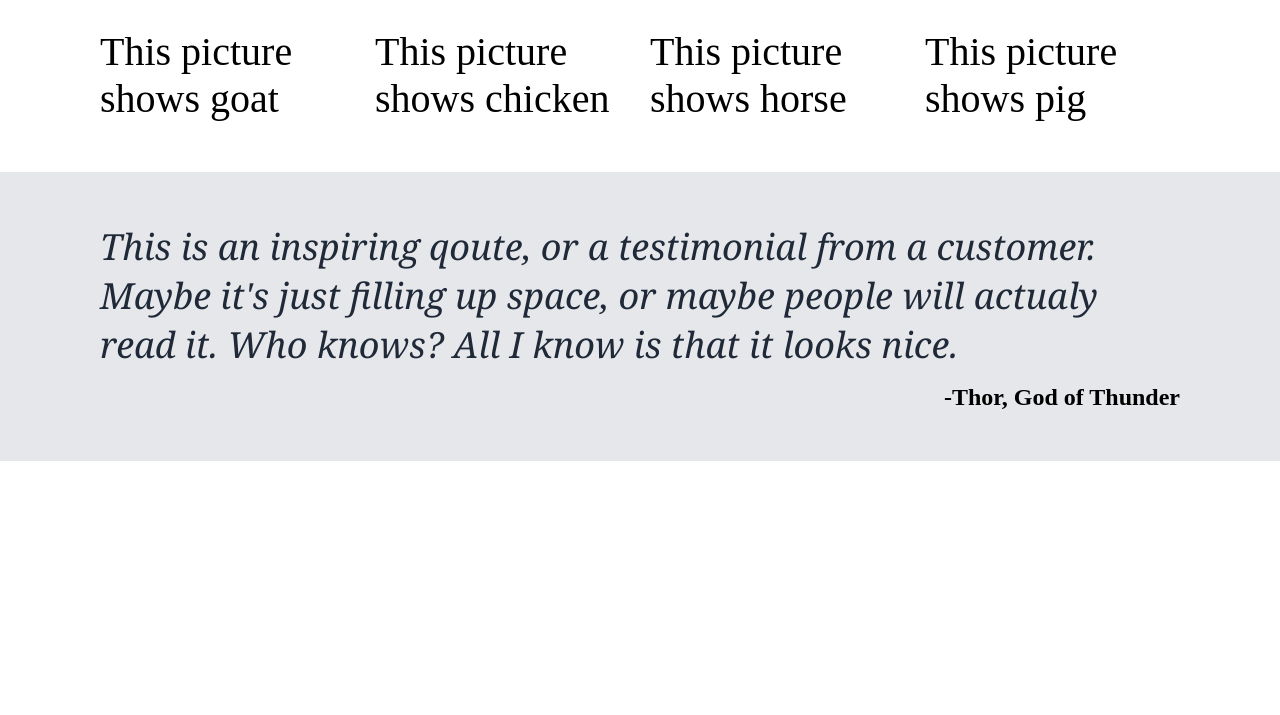
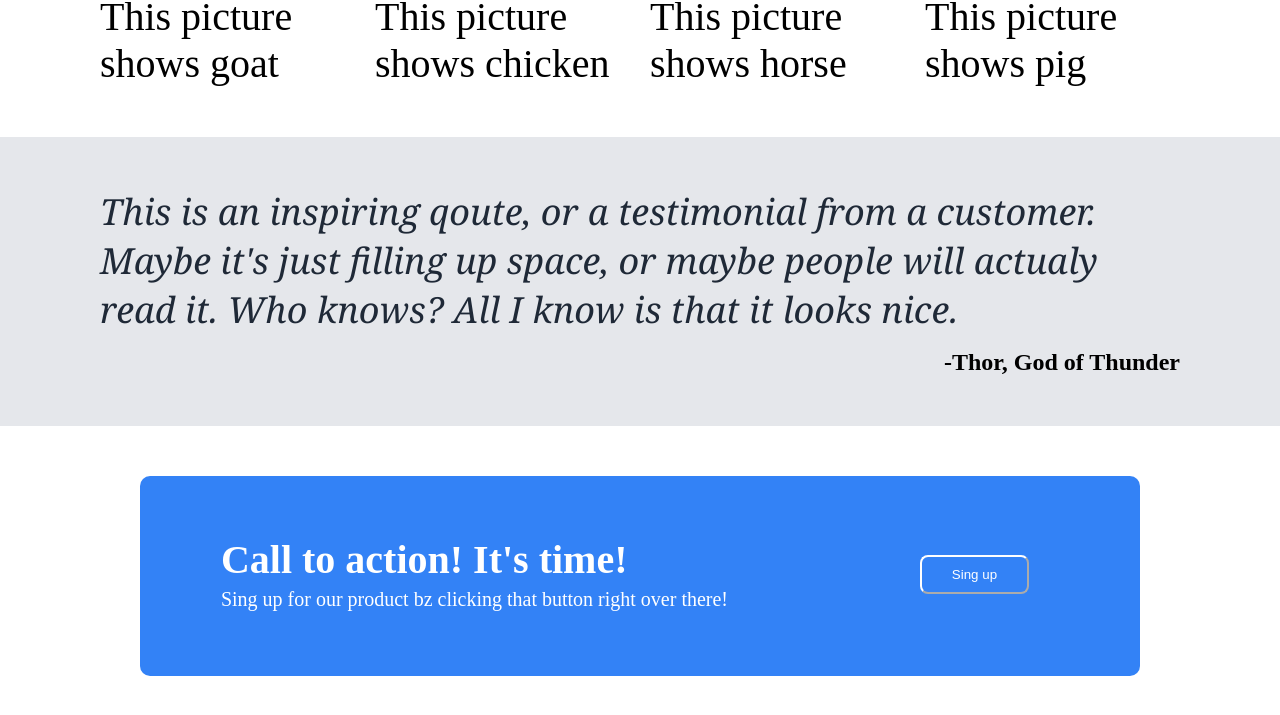
Before and after one commit to igorivor/landing_page, a plain HTML site: page index.html in a window 1280 px wide. Shown: the part 845-1560 px from the top of the page. Before the commit the page ends 1306 px from the top, so only its background shows below. Drawn offline with Linux system fonts and the light colour scheme.

Commit message:
feat: start main section (4/4) Implement flex layout and placeholder content; Main section finised only left footer.

```diff
--- a/index.html
+++ b/index.html
@@ -27,7 +27,7 @@
                     This website has some subtext that goes her under the main title.
                     It's smaller font and the color is lower contrast
                 </p>
-                <button>Sing Up</button>
+                <button id="first_b">Sing Up</button>
             </div>
             <img class="image" src="pictures/slika.jpg" alt="place holder for picture">
         </div>
@@ -61,8 +61,16 @@
             </p>
             <h5 id="signature">-Thor, God of Thunder</h5>
         </div>
-        <div class="four">
-
+        <div class="fourth">
+            <div class="modal">
+                <div class="right">
+                    <h3>Call to action! It's time!</h3>
+                    <p id="sing">Sing up for our product bz clicking that button right over there!</p>
+                </div>
+                <div class="left">
+                    <button id="second_b">Sing up</button>
+                </div>
+            </div>
         </div>
     </div>
 </body>
--- a/style.css
+++ b/style.css
@@ -69,7 +69,7 @@ h4{
     margin: 0;
     padding: 0;
 }
-button{
+#first_b{
     padding: 10px;
     background-color: #3382F6;
     color: white;
@@ -133,3 +133,51 @@ button{
     padding: 0;
     margin: 0;
 }
+.fourth{
+    display: flex;
+    padding: 50px 100px;
+    margin: 0;
+    padding: 50px;
+    align-items: center;
+    justify-content: center;
+}
+.modal{
+    display: flex;
+    background-color: #3382F6;
+    border-radius: 10px;
+    height: 200px;
+    width: 1000px;
+    justify-content: space-around;
+}
+.right{
+    display: flex;
+    flex-direction: column;
+}
+.left{
+    padding: 70px 30px;
+}
+#second_b{
+    background-color: #3382F6;
+    padding: 10px 30px;
+    border-radius: 8px;
+    color: white;
+    margin: 0;
+    border-color: white;
+}
+h3{
+    color: white;
+    font-size: 40px;
+    font-weight: 600;
+    font-family: 'Times New Roman', Times, serif;
+    margin: 0;
+    padding-top: 60px;
+    padding-bottom: 5px;
+}
+#sing{
+    color: white;
+    font-size: 20px;
+    font-family: 'Times New Roman', Times, serif;
+    font-weight: 200;
+    margin: 0;
+    padding-bottom: 50px;
+}
```
